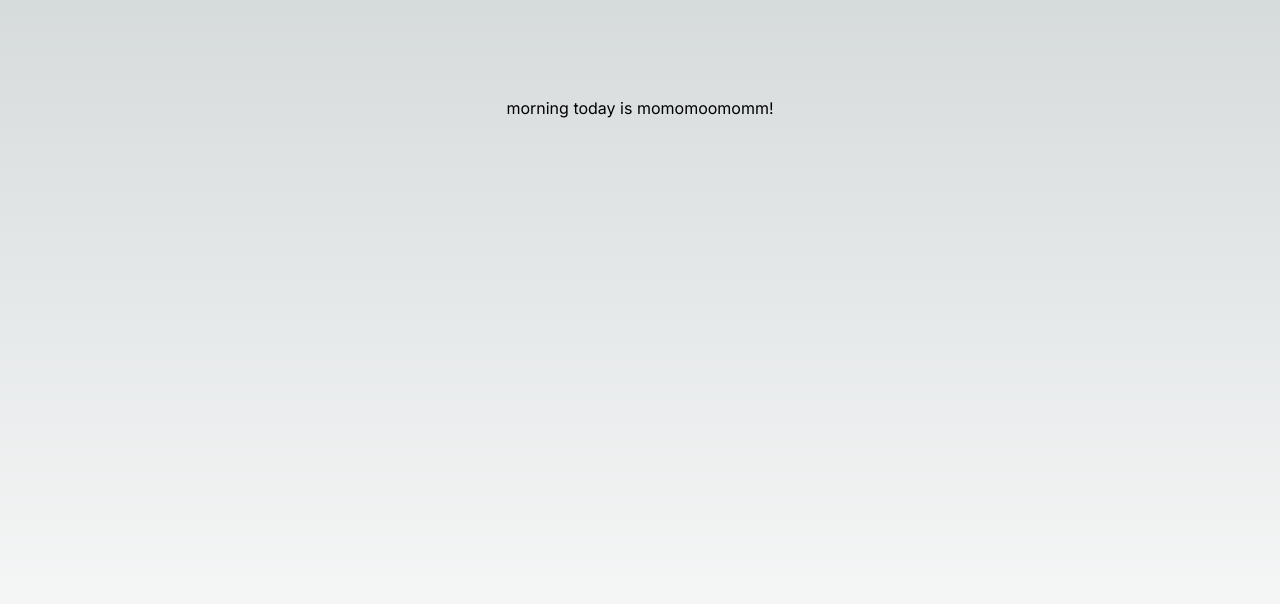
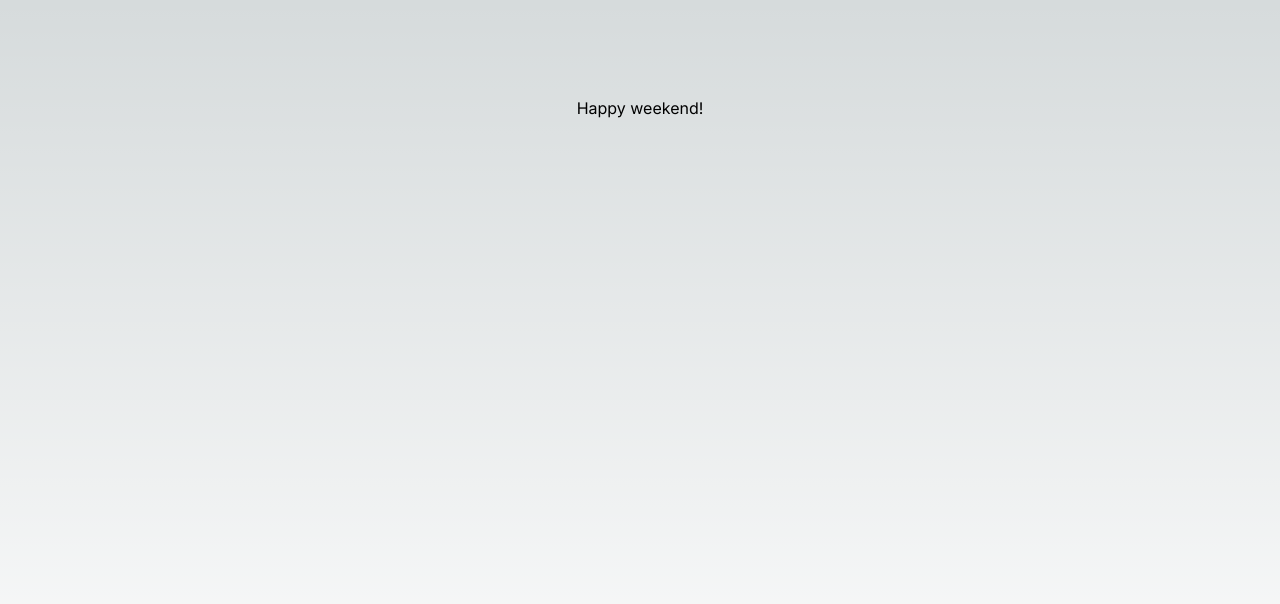
Before and after one commit to Lumi669/mood_melody_aws, a Next.js app in the folder frontend/: page / in a window 1280 px wide. Shown: the top 604 px of the page. Built offline with nearby package versions, Linux system fonts and the light colour scheme.

Commit message:
Test workflow

```diff
--- a/frontend/src/pages/index.tsx
+++ b/frontend/src/pages/index.tsx
@@ -8,7 +8,7 @@ export default function Home() {
     <main
       className={`flex min-h-screen flex-col items-center justify-between p-24 ${inter.className}`}
     >
-      <div>morning today is momomoomomm!</div>
+      <div>Happy weekend!</div>
     </main>
   );
 }
```
Also changed, not shown: 1 other file (tests, documents, lock files or other folders).
